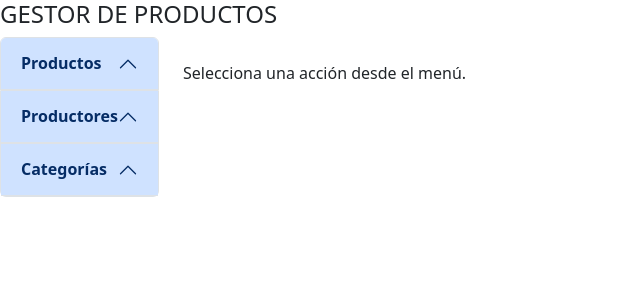
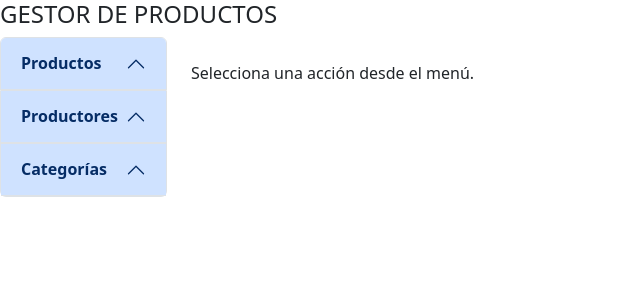
Before and after one commit to ismaelmarot/productsApp, a React (Vite) app in the folder frontend/: page / in a window 1280 px wide. Shown: the top 300 px of the page, without its empty margins (0-640 px from the left). Built offline with nearby package versions, Linux system fonts and the light colour scheme.

Commit message:
Padding in arrows in Menu

```diff
--- a/frontend/src/components/SidebarSection/SidebarSection.tsx
+++ b/frontend/src/components/SidebarSection/SidebarSection.tsx
@@ -12,7 +12,7 @@ function SidebarSection({ title, items, onChangeView }: SidebarSectionProps) {
           aria-expanded='true'
           aria-controls={`collapse-${title}`}
         >
-          <strong>{title}</strong>
+          <strong style={{paddingRight:'.5rem'}}>{title}</strong>
         </button>
       </h2>
 
```
